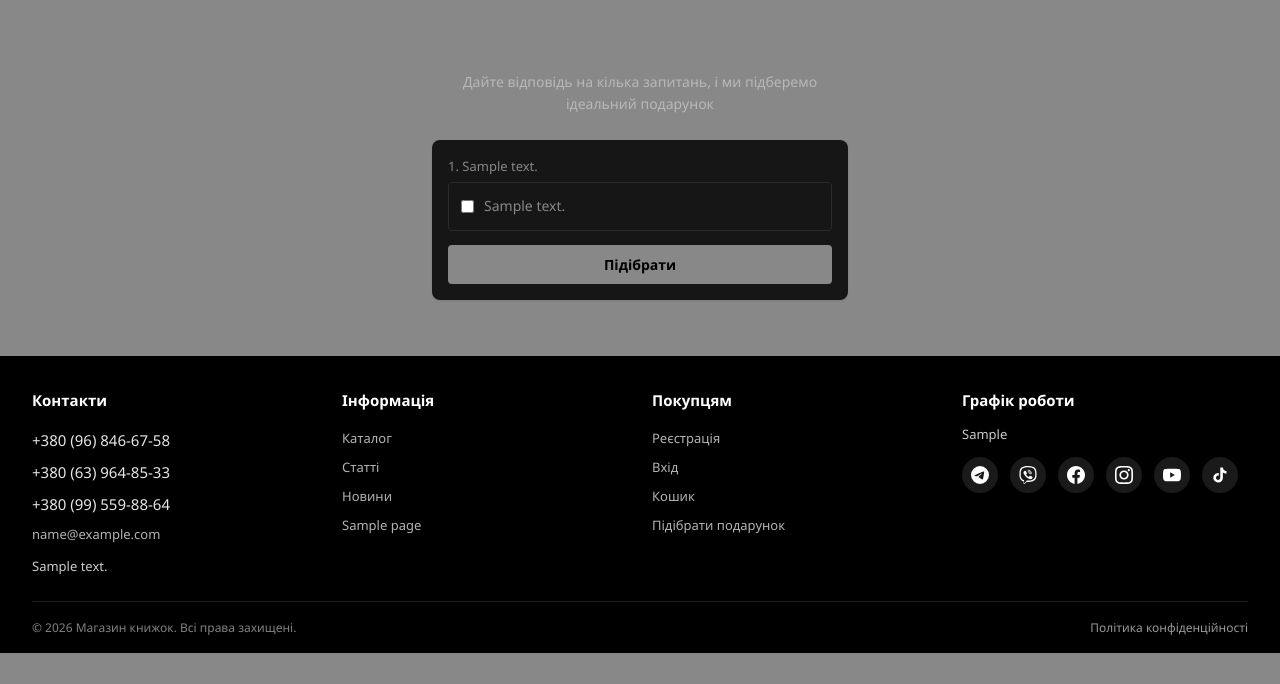
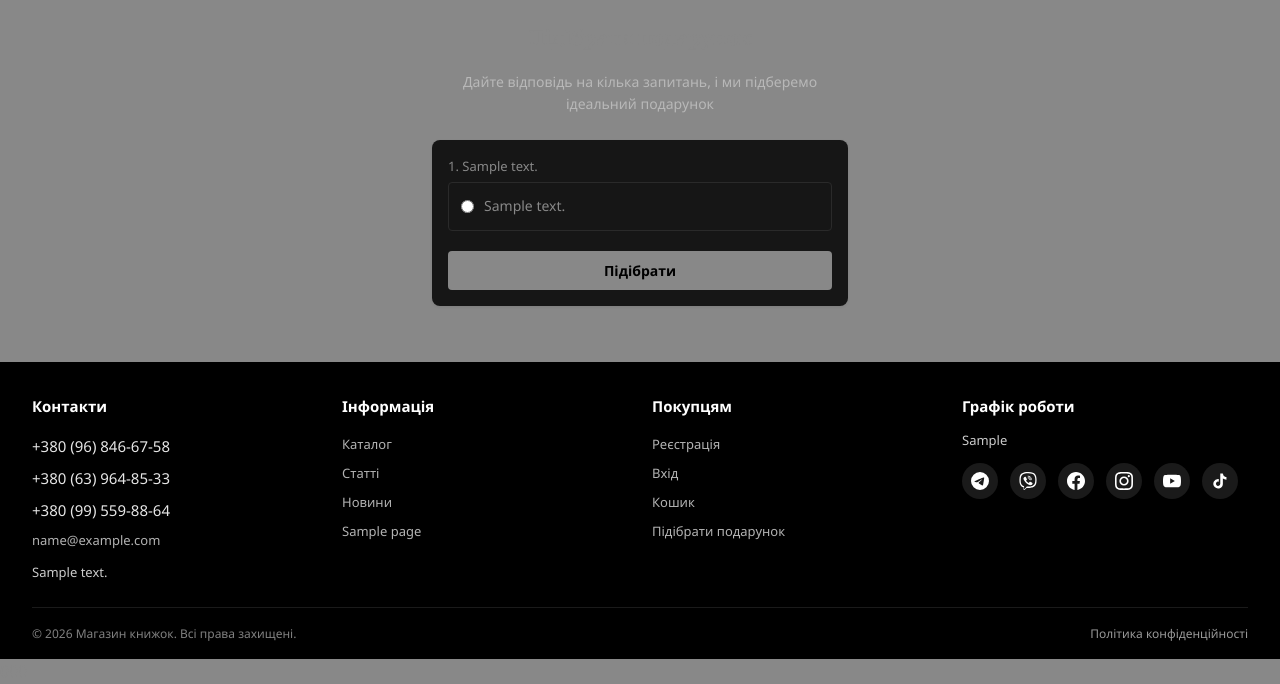
Before and after one commit to BonisOleg/books, a Django app: page /promotions/gift-picker/ in a window 1280 px wide. Shown: the part 146-830 px from the top of the page. Before the commit the page ends 799 px from the top, so only its background shows below. Run offline with Django 5.2, Linux system fonts and the light colour scheme; tables that the repository leaves empty hold one stand-in row (values such as "Sample post"); grey boxes marked "Sample" are stand-in pictures; some libraries are stand-ins or nearby versions.

Commit message:
promotions

```diff
--- a/promotions/views.py
+++ b/promotions/views.py
@@ -31,14 +31,17 @@ def gift_picker(request):
 
 
 def gift_picker_results(request):
-    selected_options = request.GET.getlist('option')
+    selected_option_ids = [
+        v for k, v in request.GET.items()
+        if k.startswith('q') and k[1:].isdigit() and v
+    ]
     category_ids = set()
     price_min = None
     price_max = None
 
     from .models import GiftPickerOption
     options = GiftPickerOption.objects.filter(
-        id__in=selected_options
+        id__in=selected_option_ids
     ).prefetch_related('categories')
 
     for opt in options:
--- a/static/css/components.css
+++ b/static/css/components.css
@@ -199,8 +199,29 @@
     margin-bottom: 8px;
 }
 
-.gift-question .payment-method + .payment-method {
+.gift-option {
     margin-top: 6px;
+    transition: border-color var(--transition), background var(--transition);
+}
+
+.gift-option--selected {
+    border-color: var(--color-accent);
+    background: color-mix(in srgb, var(--color-accent) 8%, transparent);
+}
+
+.gift-wizard__nav {
+    display: flex;
+    gap: 10px;
+    margin-top: 20px;
+}
+
+.gift-wizard__back {
+    flex: 1;
+}
+
+.gift-wizard__submit {
+    flex: 2;
+    justify-content: center;
 }
 
 .gift-results {
--- a/templates/promotions/gift_picker.html
+++ b/templates/promotions/gift_picker.html
@@ -19,19 +19,26 @@
               hx-target="#gift-results"
               hx-swap="innerHTML">
             {% for question in questions %}
-            <div class="form-group gift-question">
+            <div class="form-group gift-question" data-step="{{ forloop.counter0 }}">
                 <label class="form-label gift-question__label">
                     {{ forloop.counter }}. {{ question.text }}
                 </label>
                 {% for option in question.options.all %}
-                <label class="payment-method payment-method--checkbox">
-                    <input type="checkbox" name="option" value="{{ option.id }}">
+                <label class="payment-method gift-option">
+                    <input type="radio" name="q{{ question.id }}" value="{{ option.id }}">
                     <div class="payment-method__label">{{ option.text }}</div>
                 </label>
                 {% endfor %}
             </div>
             {% endfor %}
-            <button type="submit" class="btn btn--primary btn--block">{% trans 'Підібрати' %}</button>
+            <div class="gift-wizard__nav">
+                <button type="button" class="btn btn--outline gift-wizard__back" style="display:none">
+                    {% trans 'Назад' %}
+                </button>
+                <button type="submit" class="btn btn--primary gift-wizard__submit" style="display:none">
+                    {% trans 'Підібрати' %}
+                </button>
+            </div>
         </form>
         {% else %}
         <p class="empty-state">
```
Also changed, not shown: static/js/gift-picker.js (+42 -7 lines).
